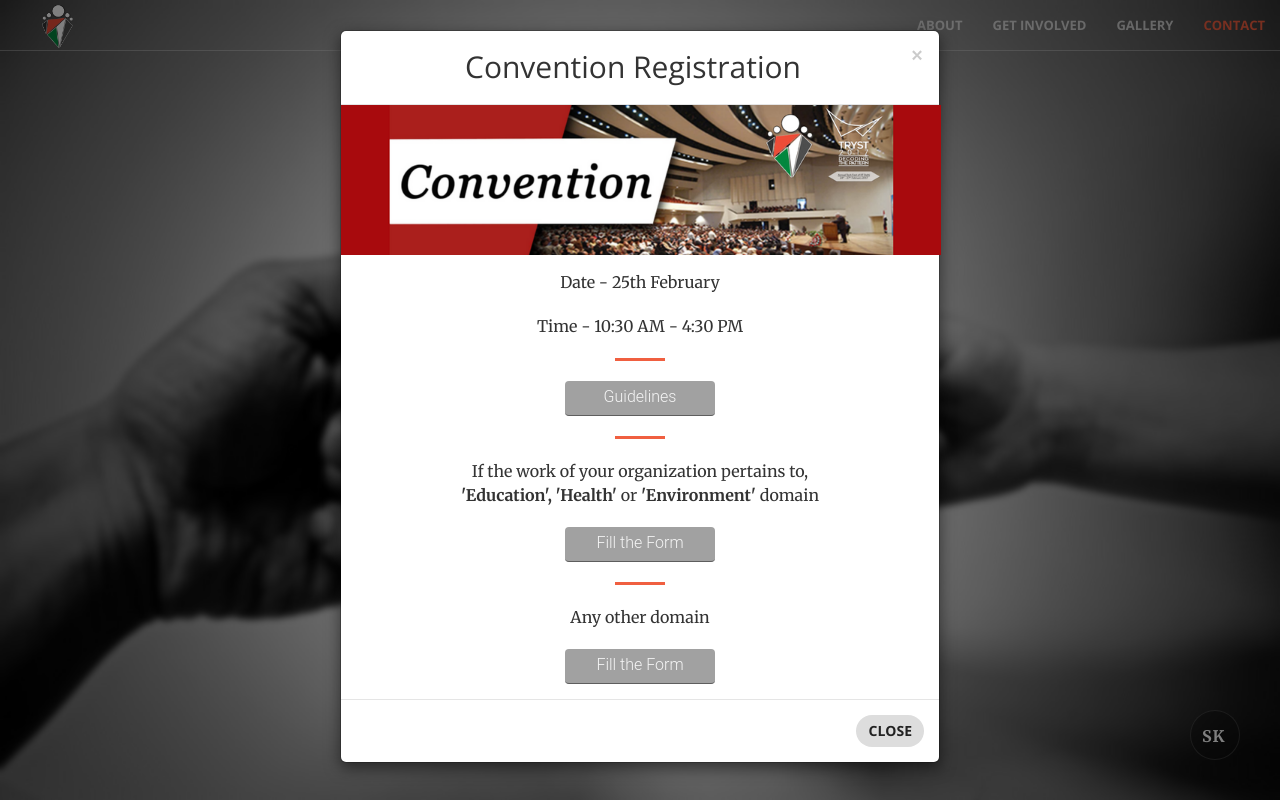
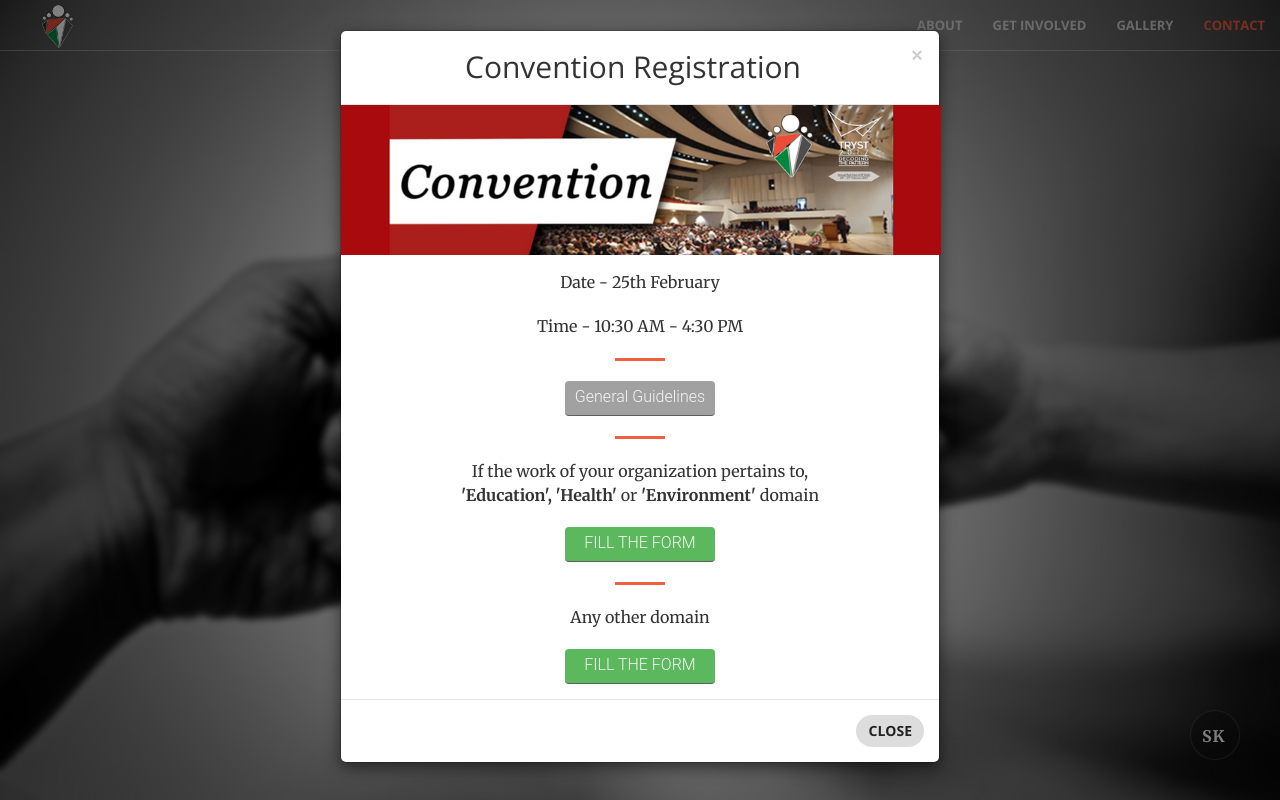
Before and after one commit to sahil505/kaizen17, a PHP site: page / in a window 1280 px wide, after a click on "REGISTER". Run offline with PHP 8.4, Linux system fonts and the light colour scheme; some libraries are stand-ins or nearby versions.

Commit message:
Done some minor changes

```diff
--- a/index.php
+++ b/index.php
@@ -127,13 +127,13 @@
                   <p>Date - 25th February</p>
                   <p>Time - 10:30 AM - 4:30 PM</p>
                   <hr>
-                  <a href="./conv_guidelines.pdf" target="_blank"><button class = "rad-button static small dark flat"  data-toggle="modal" data-target="#myModal">Guidelines</button></a>
+                  <a href="./conv_guidelines.pdf" target="_blank"><button class = "rad-button static small dark flat"  data-toggle="modal" data-target="#myModal">General Guidelines</button></a>
                   <hr>
                   <p>If the work of your organization pertains to, <br /><strong>'Education', 'Health'</strong> or <strong>'Environment'</strong> domain</p>
-                  <a href="https://goo.gl/forms/C4F62O5OHu2hvYqB2" target="_blank"><button class = "rad-button static small dark flat"  data-toggle="modal" data-target="#myModal">Fill the Form</button></a>
+                  <a href="https://goo.gl/forms/C4F62O5OHu2hvYqB2" target="_blank"><button class = "rad-button static small dark flat"  data-toggle="modal" data-target="#myModal" style="background-color: #5cb85c;">FILL THE FORM</button></a>
                   <hr>
                   <p>Any other domain</p>
-                  <a href="https://goo.gl/forms/ieRWvyQl5fAtRESh1" target="_blank"><button class = "rad-button static small dark flat"  data-toggle="modal" data-target="#myModal">Fill the Form</button></a>
+                  <a href="https://goo.gl/forms/ieRWvyQl5fAtRESh1" target="_blank"><button class = "rad-button static small dark flat"  data-toggle="modal" data-target="#myModal" style="background-color: #5cb85c;">FILL THE FORM</button></a>
                 </div>
                 <div class="modal-footer">
                   <button type="button" class="btn btn-default" data-dismiss="modal">Close</button>
@@ -201,13 +201,14 @@
                   <center>
                     <p>Date - 24th February</p>
                     <hr>
-                    <a href="./work_guidelines.pdf" target="_blank"><button class = "rad-button static small dark flat"  data-toggle="modal" data-target="#myModal2">Guidelines</button></a>
+                    <a href="./work_guidelines.pdf" target="_blank"><button class = "rad-button static small dark flat"  data-toggle="modal" data-target="#myModal2">General Guidelines</button></a>
                     <hr>
-                    <p><strong>Youth Development &amp; Media Advocacy</strong><br /><span style="font-size: 10px;">presented by</span><br /> Commutiny the Youth Collective(CYC)</p>
+                    <p><strong>Youth Development &amp; Media Advocacy</strong><br /><span style="font-size: 10px;">presented by</span><br /> ComMutiny - The Youth Collective (CYC)</p>
                     <p>Time - 9:30 AM - 1:00 PM</p>
                     <p>This workshop provides a safe space to discuss about youth development and communication.</p>
+                    <a href="http://iitd.info/pravah2" target="_blank"><button class = "rad-button static small dark flat"  data-toggle="modal" data-target="#myModal2" style="background-color: #5cb85c;">FILL THE FORM</button></a>
                     <hr>
-                    <a href="http://iitd.info/pravah2" target="_blank"><button class = "rad-button static small dark flat"  data-toggle="modal" data-target="#myModal2">Fill the Form</button></a>
+                    <p style="color: #f05f40;">Sit tight for another workshop<br/>COMING SOON &#128522;</p>
                     </center><br />
                     </div>
                     <div class="modal-footer">
@@ -248,7 +249,7 @@
                       <li>Final allocation would be mailed to you prior enough to the main event.</strong></li>
                     </ul>
                     <br />
-                    <center><a href="https://goo.gl/forms/edDZLxSZWiPGLdKY2" target="_blank"><button class = "rad-button static small dark flat"  data-toggle="modal" data-target="#myModal1">REGISTER</button></a></center>
+                    <center><a href="https://goo.gl/forms/edDZLxSZWiPGLdKY2" target="_blank"><button class = "rad-button static small dark flat"  data-toggle="modal" data-target="#myModal1" style="background-color: #5cb85c;">FILL THE FORM</button></a></center>
                     <hr>
                     <p>For any query or help you can mail us at <strong>info@kaizen-iitd.com</strong> OR contact us at
                       <strong>9999425238</strong>(Bala Sai), <strong>9643810992</strong>(Jishnudeep Kar).</p>
```
Also changed, not shown: index.html (+8 -7 lines).
